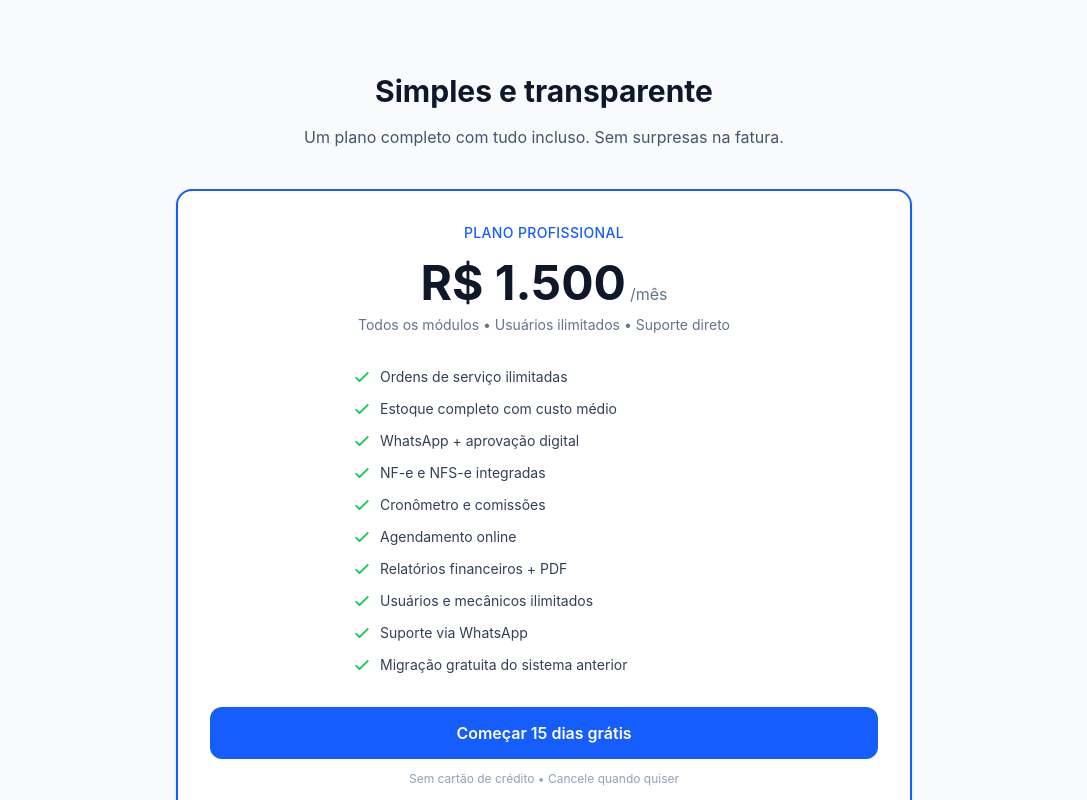
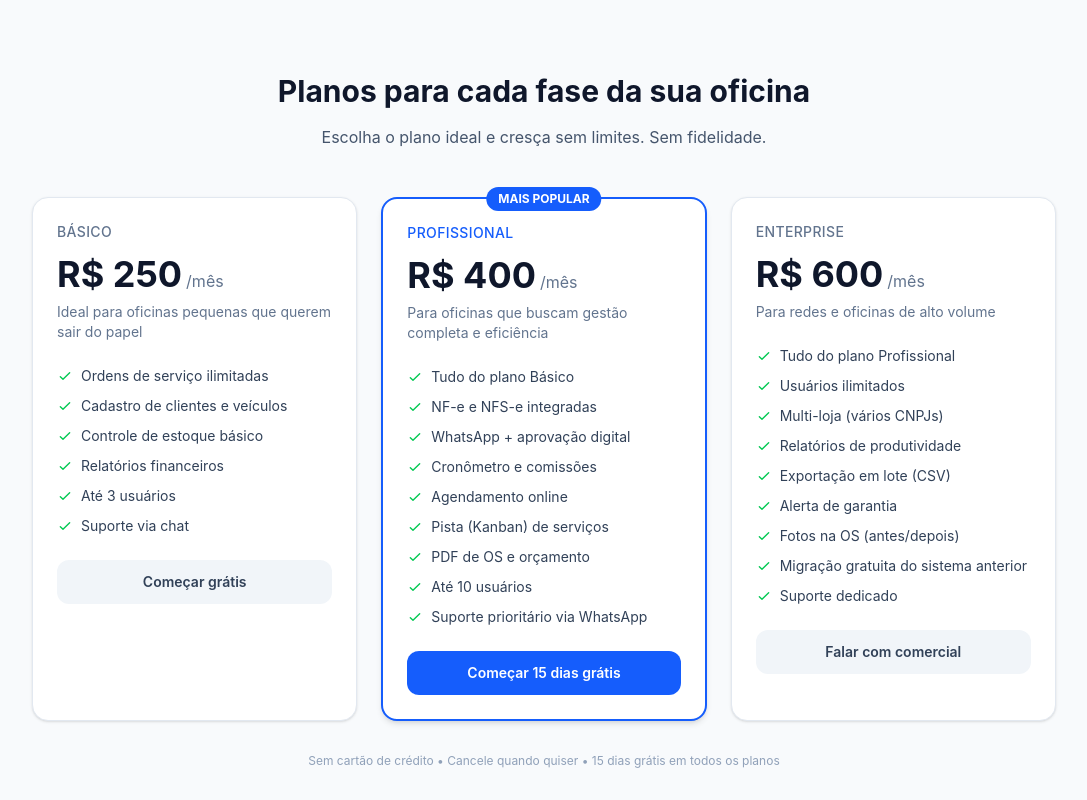
Before and after one commit to PedroFlorenzano/oficina-mecanica, a Next.js app in the folder oficina/: page / in a window 1280 px wide. Shown: the part 1980-2780 px from the top of the page, without its empty margins (96-1183 px from the left). Built offline with nearby package versions, Linux system fonts and the light colour scheme; no server answers.

Commit message:
feat: landing page com 3 planos (Basico R, Profissional R, Enterprise R)

```diff
--- a/oficina/src/app/page.tsx
+++ b/oficina/src/app/page.tsx
@@ -131,33 +131,31 @@ export default async function LandingPage() {
 
       {/* Pricing */}
       <section className="bg-slate-50 py-20">
-        <div className="max-w-3xl mx-auto px-4 text-center">
-          <h2 className="text-3xl font-bold text-slate-900 mb-4">Simples e transparente</h2>
-          <p className="text-slate-600 mb-10">Um plano completo com tudo incluso. Sem surpresas na fatura.</p>
+        <div className="max-w-6xl mx-auto px-4 text-center">
+          <h2 className="text-3xl font-bold text-slate-900 mb-4">Planos para cada fase da sua oficina</h2>
+          <p className="text-slate-600 mb-12">Escolha o plano ideal e cresça sem limites. Sem fidelidade.</p>
 
-          <div className="bg-white border-2 border-blue-600 rounded-2xl p-8 shadow-sm">
-            <p className="text-sm font-medium text-blue-600 uppercase tracking-wide">Plano Profissional</p>
-            <div className="mt-4 flex items-baseline justify-center gap-1">
-              <span className="text-5xl font-bold text-slate-900">R$ 1.500</span>
+          <div className="grid md:grid-cols-3 gap-6 max-w-5xl mx-auto">
+            {/* Básico */}
+            <div className="bg-white border border-slate-200 rounded-2xl p-6 shadow-sm text-left">
+              <p className="text-sm font-medium text-slate-500 uppercase tracking-wide">Básico</p>
+              <div className="mt-3 flex items-baseline gap-1">
+                <span className="text-4xl font-bold text-slate-900">R$ 250</span>
                 <span className="text-slate-500">/mês</span>
               </div>
-            <p className="mt-2 text-sm text-slate-500">Todos os módulos • Usuários ilimitados • Suporte direto</p>
+              <p className="mt-2 text-sm text-slate-500">Ideal para oficinas pequenas que querem sair do papel</p>
 
-            <ul className="mt-8 space-y-3 text-left max-w-sm mx-auto">
+              <ul className="mt-6 space-y-2.5">
                 {[
                   "Ordens de serviço ilimitadas",
-                "Estoque completo com custo médio",
-                "WhatsApp + aprovação digital",
-                "NF-e e NFS-e integradas",
-                "Cronômetro e comissões",
-                "Agendamento online",
-                "Relatórios financeiros + PDF",
-                "Usuários e mecânicos ilimitados",
-                "Suporte via WhatsApp",
-                "Migração gratuita do sistema anterior",
+                  "Cadastro de clientes e veículos",
+                  "Controle de estoque básico",
+                  "Relatórios financeiros",
+                  "Até 3 usuários",
+                  "Suporte via chat",
                 ].map((item) => (
                   <li key={item} className="flex items-center gap-2 text-sm text-slate-700">
-                  <svg className="w-5 h-5 text-green-500 shrink-0" fill="none" viewBox="0 0 24 24" stroke="currentColor">
+                    <svg className="w-4 h-4 text-green-500 shrink-0" fill="none" viewBox="0 0 24 24" stroke="currentColor">
                       <path strokeLinecap="round" strokeLinejoin="round" strokeWidth={2} d="M5 13l4 4L19 7" />
                     </svg>
                     {item}
@@ -165,11 +163,84 @@ export default async function LandingPage() {
                 ))}
               </ul>
 
-            <Link href="/register" className="mt-8 block w-full bg-blue-600 text-white py-3.5 rounded-lg font-semibold hover:bg-blue-700 text-base">
+              <Link href="/register" className="mt-6 block w-full text-center bg-slate-100 text-slate-700 py-3 rounded-lg font-semibold hover:bg-slate-200 text-sm">
+                Começar grátis
+              </Link>
+            </div>
+
+            {/* Profissional */}
+            <div className="bg-white border-2 border-blue-600 rounded-2xl p-6 shadow-md text-left relative">
+              <span className="absolute -top-3 left-1/2 -translate-x-1/2 bg-blue-600 text-white text-xs font-bold px-3 py-1 rounded-full">MAIS POPULAR</span>
+              <p className="text-sm font-medium text-blue-600 uppercase tracking-wide">Profissional</p>
+              <div className="mt-3 flex items-baseline gap-1">
+                <span className="text-4xl font-bold text-slate-900">R$ 400</span>
+                <span className="text-slate-500">/mês</span>
+              </div>
+              <p className="mt-2 text-sm text-slate-500">Para oficinas que buscam gestão completa e eficiência</p>
+
+              <ul className="mt-6 space-y-2.5">
+                {[
+                  "Tudo do plano Básico",
+                  "NF-e e NFS-e integradas",
+                  "WhatsApp + aprovação digital",
+                  "Cronômetro e comissões",
+                  "Agendamento online",
+                  "Pista (Kanban) de serviços",
+                  "PDF de OS e orçamento",
+                  "Até 10 usuários",
+                  "Suporte prioritário via WhatsApp",
+                ].map((item) => (
+                  <li key={item} className="flex items-center gap-2 text-sm text-slate-700">
+                    <svg className="w-4 h-4 text-green-500 shrink-0" fill="none" viewBox="0 0 24 24" stroke="currentColor">
+                      <path strokeLinecap="round" strokeLinejoin="round" strokeWidth={2} d="M5 13l4 4L19 7" />
+                    </svg>
+                    {item}
+                  </li>
+                ))}
+              </ul>
+
+              <Link href="/register" className="mt-6 block w-full text-center bg-blue-600 text-white py-3 rounded-lg font-semibold hover:bg-blue-700 text-sm">
                 Começar 15 dias grátis
               </Link>
-            <p className="mt-3 text-xs text-slate-400">Sem cartão de crédito • Cancele quando quiser</p>
             </div>
+
+            {/* Enterprise */}
+            <div className="bg-white border border-slate-200 rounded-2xl p-6 shadow-sm text-left">
+              <p className="text-sm font-medium text-slate-500 uppercase tracking-wide">Enterprise</p>
+              <div className="mt-3 flex items-baseline gap-1">
+                <span className="text-4xl font-bold text-slate-900">R$ 600</span>
+                <span className="text-slate-500">/mês</span>
+              </div>
+              <p className="mt-2 text-sm text-slate-500">Para redes e oficinas de alto volume</p>
+
+              <ul className="mt-6 space-y-2.5">
+                {[
+                  "Tudo do plano Profissional",
+                  "Usuários ilimitados",
+                  "Multi-loja (vários CNPJs)",
+                  "Relatórios de produtividade",
+                  "Exportação em lote (CSV)",
+                  "Alerta de garantia",
+                  "Fotos na OS (antes/depois)",
+                  "Migração gratuita do sistema anterior",
+                  "Suporte dedicado",
+                ].map((item) => (
+                  <li key={item} className="flex items-center gap-2 text-sm text-slate-700">
+                    <svg className="w-4 h-4 text-green-500 shrink-0" fill="none" viewBox="0 0 24 24" stroke="currentColor">
+                      <path strokeLinecap="round" strokeLinejoin="round" strokeWidth={2} d="M5 13l4 4L19 7" />
+                    </svg>
+                    {item}
+                  </li>
+                ))}
+              </ul>
+
+              <Link href="/register" className="mt-6 block w-full text-center bg-slate-100 text-slate-700 py-3 rounded-lg font-semibold hover:bg-slate-200 text-sm">
+                Falar com comercial
+              </Link>
+            </div>
+          </div>
+
+          <p className="mt-8 text-xs text-slate-400">Sem cartão de crédito • Cancele quando quiser • 15 dias grátis em todos os planos</p>
         </div>
       </section>
 
```
Lines whose indentation alone changed are shown as unchanged.
